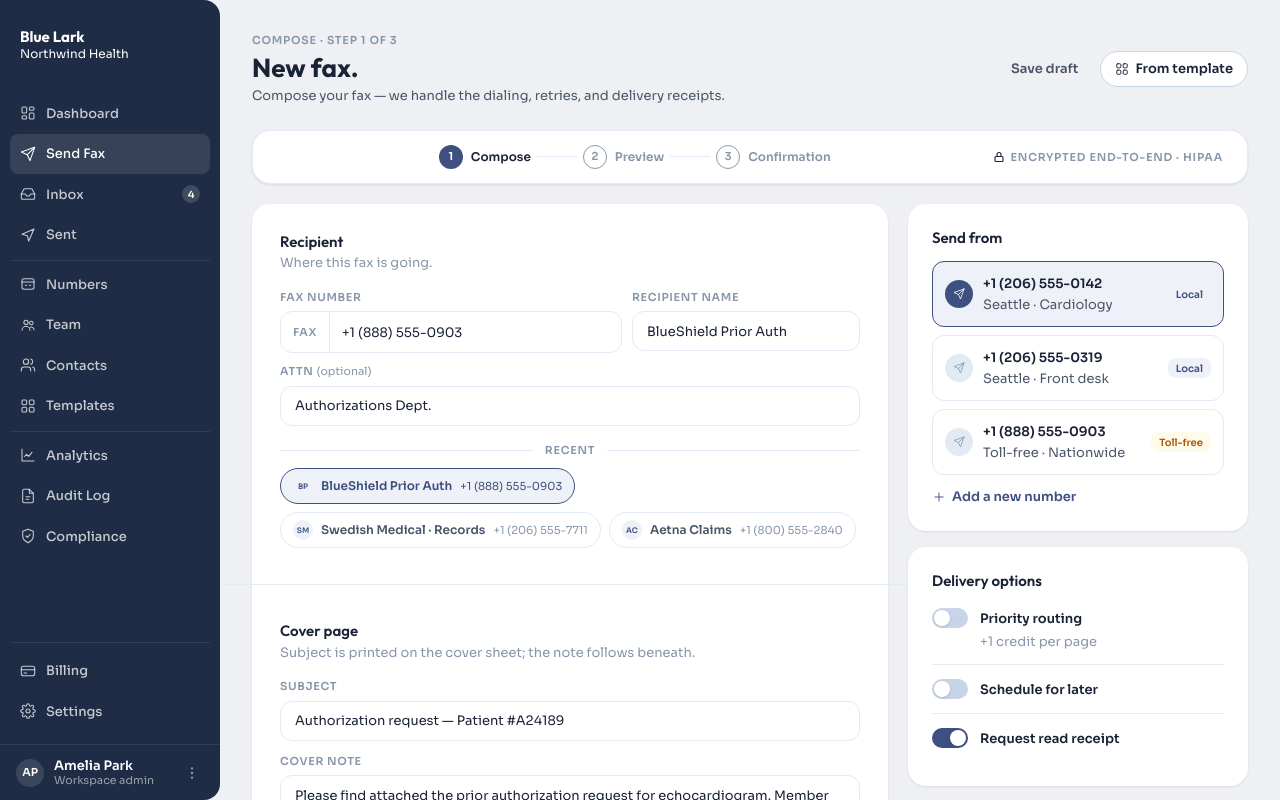
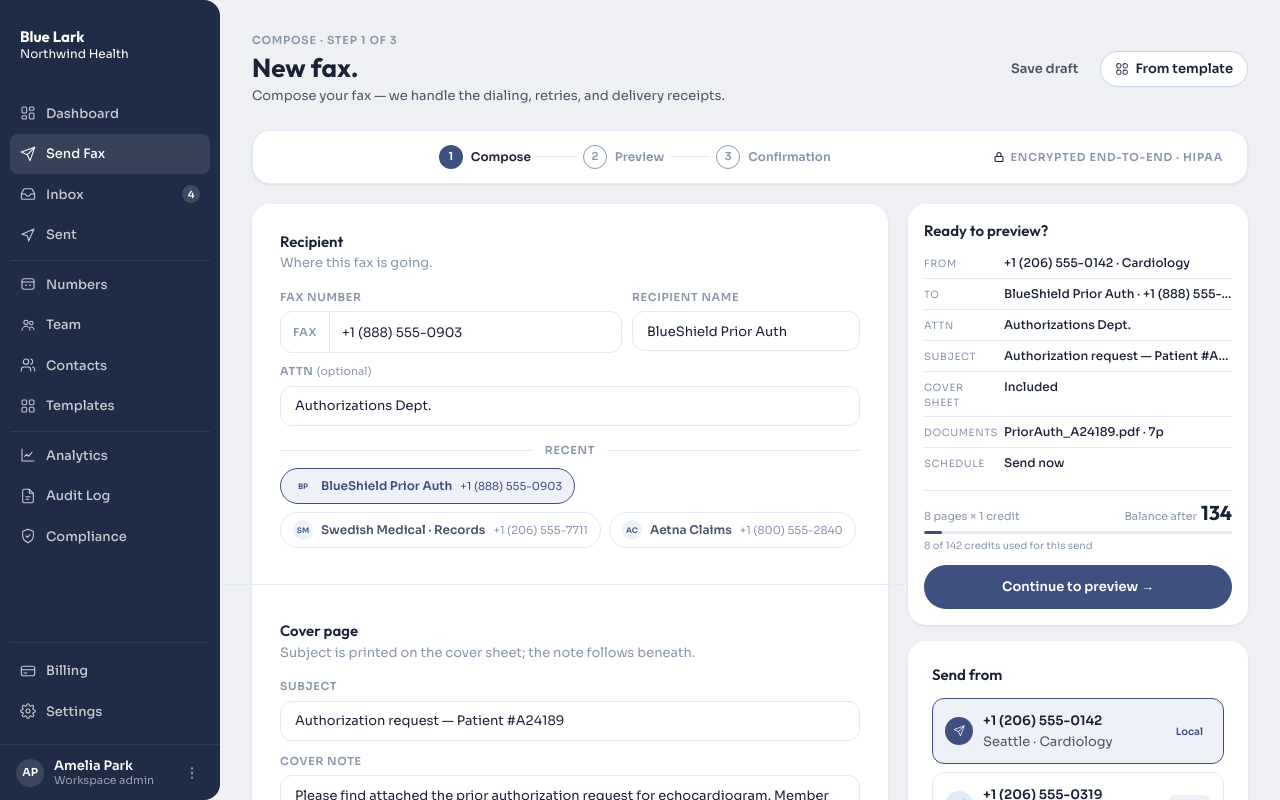
Before and after one commit to kschulze3142/design-prototype, a Next.js app: page /app/send in a window 1280 px wide. Shown: the top 800 px of the page. Built offline with nearby package versions, Linux system fonts and the light colour scheme.

Commit message:
feat: send step 1 — ready to preview summary card at top of sidebar, consistent CTA placement

```diff
--- a/app/app/send/page.tsx
+++ b/app/app/send/page.tsx
@@ -198,6 +198,10 @@ function StepCompose({ form, setForm, onNext }: {
 }) {
   const [dragOver, setDragOver] = useState(false);
   const canContinue = !!form.recipientNumber && !!form.subject && !!form.file;
+  const composeTotalPages = (form.file?.pages ?? 0) + (form.includeCover ? 1 : 0);
+  const composeCredits = Math.ceil(composeTotalPages * (form.priority ? 1.5 : 1));
+  const activeSender = SENDER_NUMBERS.find(s => s.number === form.senderNumber) ?? SENDER_NUMBERS[0];
+  const senderDept = activeSender.label.split(' · ').pop() ?? activeSender.label;
 
   const selectRecipient = (r: typeof RECENT_RECIPIENTS[0]) =>
     setForm(f => ({ ...f, recipientName: r.name, recipientNumber: r.number, recipientAttn: r.attn }));
@@ -397,6 +401,101 @@ function StepCompose({ form, setForm, onNext }: {
       {/* ── Right column ── */}
       <div style={{ display: 'flex', flexDirection: 'column', gap: 16, paddingBottom: 32 }}>
 
+        {/* Card: Ready to preview? */}
+        <div style={{
+          background: 'var(--color-surface)',
+          borderRadius: 'var(--radius-lg)',
+          boxShadow: 'var(--shadow-card)',
+          padding: 16,
+        }}>
+          <div style={{
+            fontFamily: 'var(--font-heading)',
+            fontWeight: 600,
+            fontSize: 15,
+            color: 'var(--color-text-primary)',
+            marginBottom: 12,
+          }}>Ready to preview?</div>
+
+          {[
+            { key: 'FROM',       val: `${form.senderNumber} · ${senderDept}` },
+            { key: 'TO',         val: `${form.recipientName} · ${form.recipientNumber}` },
+            { key: 'ATTN',       val: form.recipientAttn || '—' },
+            { key: 'Subject',    val: form.subject || '—' },
+            { key: 'Cover sheet', val: form.includeCover ? 'Included' : 'None' },
+            { key: 'Documents',  val: form.file ? `${form.file.name} · ${form.file.pages}p` : '—' },
+            { key: 'Schedule',   val: form.schedule ? 'Scheduled' : 'Send now' },
+          ].map(({ key, val }, i, arr) => (
+            <div key={key} style={{
+              display: 'flex',
+              alignItems: 'baseline',
+              paddingBottom: 6,
+              borderBottom: i < arr.length - 1 ? '1px solid var(--color-border)' : 'none',
+              marginBottom: i < arr.length - 1 ? 6 : 0,
+            }}>
+              <span style={{
+                fontFamily: 'var(--font-mono)',
+                fontSize: 10,
+                textTransform: 'uppercase',
+                letterSpacing: '0.06em',
+                color: 'var(--color-text-tertiary)',
+                width: 80,
+                flexShrink: 0,
+                paddingRight: 8,
+              }}>{key}</span>
+              <span style={{
+                fontFamily: 'var(--font-body)',
+                fontSize: 12,
+                fontWeight: 500,
+                color: 'var(--color-text-primary)',
+                overflow: 'hidden',
+                textOverflow: 'ellipsis',
+                whiteSpace: 'nowrap',
+                minWidth: 0,
+                flex: 1,
+              }}>{val}</span>
+            </div>
+          ))}
+
+          <div style={{ height: 1, background: 'var(--color-border)', margin: '12px 0' }} />
+
+          <div style={{ display: 'flex', alignItems: 'flex-end', justifyContent: 'space-between', marginBottom: 6 }}>
+            <span style={{ fontFamily: 'var(--font-body)', fontSize: 11, color: 'var(--color-text-tertiary)' }}>
+              {composeTotalPages} pages × {form.priority ? '1.5' : '1'} credit
+            </span>
+            <div style={{ display: 'flex', alignItems: 'baseline', gap: 4 }}>
+              <span style={{ fontFamily: 'var(--font-body)', fontSize: 11, color: 'var(--color-text-tertiary)' }}>Balance after</span>
+              <span style={{
+                fontFamily: 'var(--font-heading)',
+                fontWeight: 700,
+                fontSize: 20,
+                color: 'var(--color-text-primary)',
+                lineHeight: 1,
+              }}>{CREDIT_BALANCE - composeCredits}</span>
+            </div>
+          </div>
+
+          <div style={{ height: 3, borderRadius: 999, background: 'var(--color-border)', overflow: 'hidden', marginBottom: 4 }}>
+            <div style={{
+              height: '100%',
+              borderRadius: 999,
+              background: 'var(--color-primary)',
+              width: `${Math.min(100, Math.round((composeCredits / CREDIT_BALANCE) * 100))}%`,
+            }} />
+          </div>
+          <div style={{ fontFamily: 'var(--font-body)', fontSize: 10, color: 'var(--color-text-tertiary)' }}>
+            {composeCredits} of {CREDIT_BALANCE} credits used for this send
+          </div>
+
+          <Button
+            variant="primary"
+            disabled={!canContinue}
+            onClick={onNext}
+            style={{ width: '100%', height: 44, justifyContent: 'center', marginTop: 12 }}
+          >
+            Continue to preview →
+          </Button>
+        </div>
+
         {/* Card: Send from */}
         <Card>
           <div className="text-title" style={{ marginBottom: 14 }}>Send from</div>
@@ -488,21 +587,6 @@ function StepCompose({ form, setForm, onNext }: {
             </div>
           </div>
         </Card>
-
-        {/* CTA */}
-        <Button
-          variant="primary"
-          disabled={!canContinue}
-          onClick={onNext}
-          style={{ width: '100%', height: 44, justifyContent: 'center', marginTop: 24 }}
-        >
-          Continue to preview →
-        </Button>
-        {!canContinue && (
-          <p className="text-body" style={{ color: 'var(--color-text-tertiary)', textAlign: 'center', marginTop: -8 }}>
-            Add a fax number, subject, and at least one document.
-          </p>
-        )}
       </div>
     </div>
   );
```
